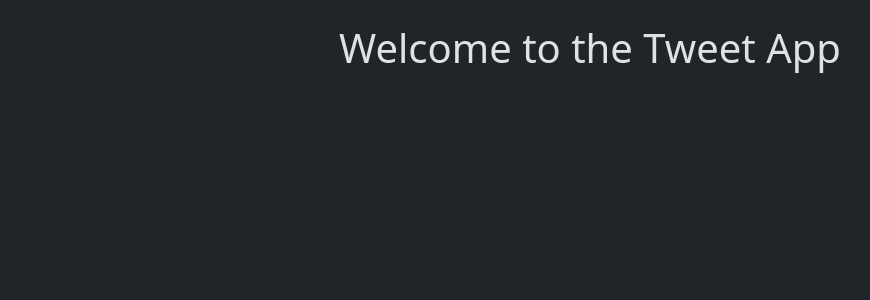
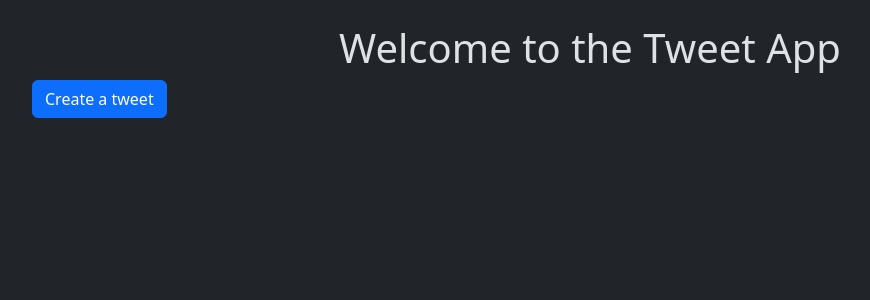
Before and after one commit to abdii-pro/django-tweetapp, a Django app: page /tweet/ in a window 1280 px wide. Shown: the part 56-356 px from the top of the page, without its empty margins (50-920 px from the left). Run offline with Django 5.2, Linux system fonts and the light colour scheme; data that the repository does not hold is empty; parts of the project's set-up code (start-up, migrations or seed data) failed here and were passed over.

Commit message:
adding views and templates

```diff
--- a/tweet/templates/index.html
+++ b/tweet/templates/index.html
@@ -7,4 +7,24 @@
 {% comment %} Main body {% endcomment %}
 {% block content %}
     <h1 class="text-center mt-4">Welcome to the Tweet App</h1>
+    <div class="mb-4">
+        <a class="btn btn-primary" href="{% url 'tweet_create' %}">Create a tweet</a>
+    </div>
+
+    <div class="container row gap-3">
+
+        {% for tweet in tweets %}
+            <div class="card" style="width: 18rem;">
+            <img class="card-img-top" src="{{tweet.photo.url}}" alt="Card image cap"  style="height: 200px; object-fit: cover;">
+            <div class="card-body">
+                <h5 class="card-title">{{tweet.user.username}}</h5>
+                <p class="card-text">{{tweet.text}}</p>
+                <a href="{% url 'tweet_edit' tweet.id %}" class="btn btn-primary">Edit</a>
+                <a href="{% url 'tweet_delete' tweet.id %}" class="btn btn-danger">Delete</a>
+            </div>
+            </div>
+        {% endfor %}
+
+    </div>
+
 {% endblock content %}
--- a/tweet/urls.py
+++ b/tweet/urls.py
@@ -3,4 +3,7 @@ from . import views
 
 urlpatterns = [
     path('', views.index, name='index'),
+    path('create/', views.tweet_create, name='tweet_create'),
+    path('<int:tweet_id>/edit/', views.tweet_edit, name='tweet_edit'),
+    path('<int:tweet_id>/delete/', views.tweet_delete, name='tweet_delete'),
 ]
--- a/tweet/views.py
+++ b/tweet/views.py
@@ -1,4 +1,40 @@
-from django.shortcuts import render
+from django.shortcuts import render, get_object_or_404, redirect
+from .models import Tweet
+from .forms import TweetForm
 
 def index(request):
-    return render(request,'index.html')
+    tweets = Tweet.objects.all().order_by('-created_at')
+    return render(request,'index.html',{'tweets':tweets})
+
+def tweet_create(request):
+    if request.method == 'POST':
+        form = TweetForm(request.POST, request.FILES)
+        if form.is_valid():
+            tweet = form.save(commit=False)
+            tweet.user = request.user
+            tweet.save()
+            return redirect('index')
+    else:
+        form = TweetForm()
+    return render(request,'tweet_form.html',{'form':form})
+
+def tweet_edit(request, tweet_id):
+    tweet = get_object_or_404(Tweet, pk=tweet_id, user=request.user)
+    if request.method == 'POST':
+        form = TweetForm(request.POST, request.FILES, instance=tweet)
+        if form.is_valid():
+            tweet = form.save(commit=False)
+            tweet.user = request.user
+            tweet.save()
+            return redirect('index')
+    else:
+        form = TweetForm(instance=tweet)
+    return render(request,'tweet_form.html',{'form':form})
+
+
+def tweet_delete(request, tweet_id):
+    tweet = get_object_or_404(Tweet, pk=tweet_id, user=request.user)
+    if request.method == 'POST':
+        tweet.delete()
+        return redirect('index')
+    return render(request,'tweet_confirm_delete.html',{'tweet':tweet})
```
Also changed, not shown: tweet/templates/tweet_confirm_delete.html (added, +16 -0 lines), tweet/templates/tweet_form.html (added, +25 -0 lines).
